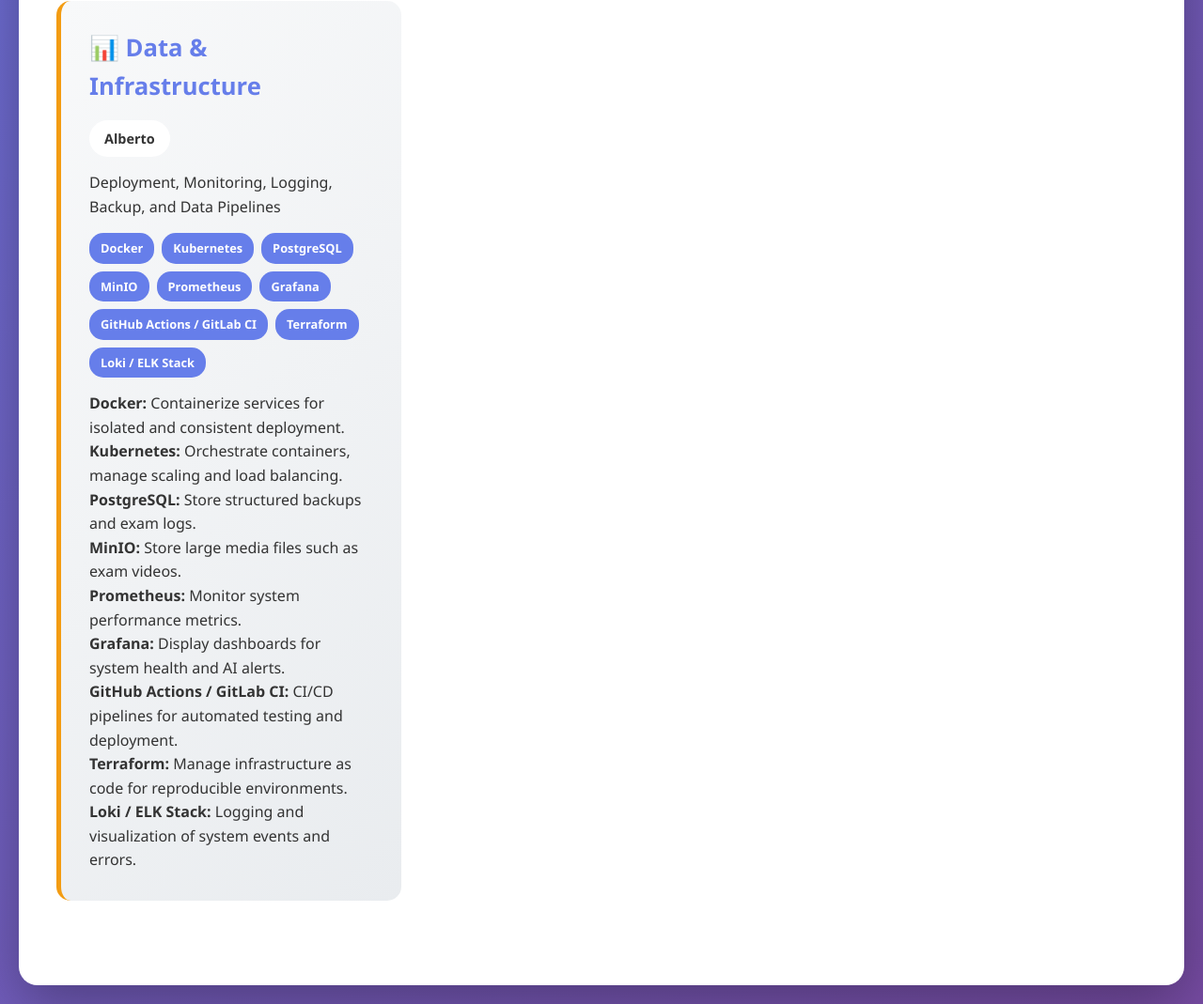
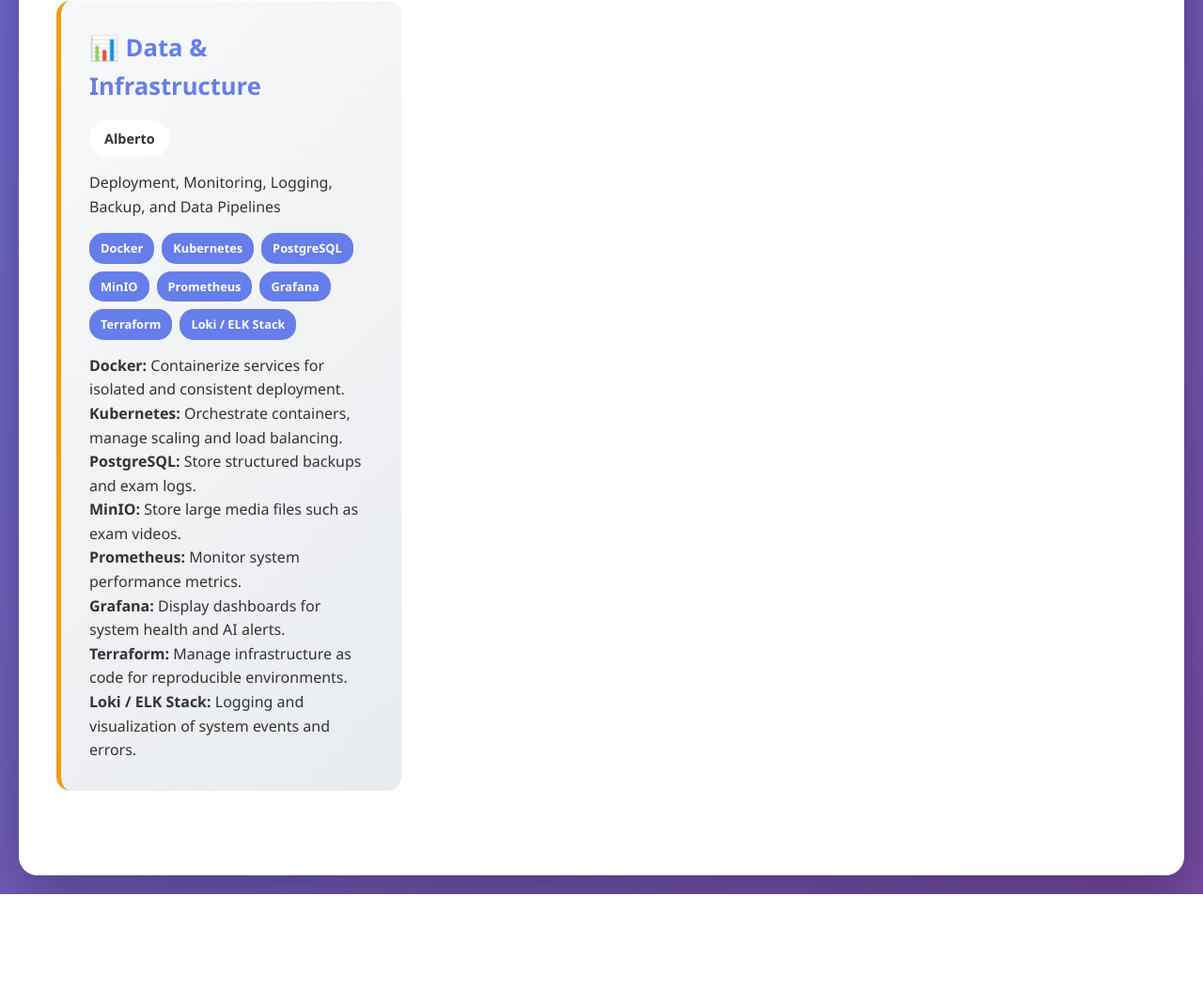
Before and after one commit to AlbertoGeorge/graduation-project-roadmap, a plain HTML site: page teamtool.html in a window 1280 px wide. Shown: the part 1451-2520 px from the top of the page at 94% size. After the commit the page ends 2403 px from the top, so only its background shows below. Drawn offline with Linux system fonts and the light colour scheme.

```diff
--- a/teamtool.html
+++ b/teamtool.html
@@ -137,7 +137,7 @@
                     <span class="tool">MinIO</span>
                     <span class="tool">Prometheus</span>
                     <span class="tool">Grafana</span>
-                    <span class="tool">GitHub Actions / GitLab CI</span>
+                    <!-- <span class="tool">GitHub Actions / GitLab CI</span> -->
                     <span class="tool">Terraform</span>
                     <span class="tool">Loki / ELK Stack</span>
                 </div>
@@ -149,7 +149,7 @@
                     <p><strong>MinIO:</strong> Store large media files such as exam videos.</p>
                     <p><strong>Prometheus:</strong> Monitor system performance metrics.</p>
                     <p><strong>Grafana:</strong> Display dashboards for system health and AI alerts.</p>
-                    <p><strong>GitHub Actions / GitLab CI:</strong> CI/CD pipelines for automated testing and deployment.</p>
+                    <!-- ~<p><strong>GitHub Actions / GitLab CI:</strong> CI/CD pipelines for automated testing and deployment.</p> -->
                     <p><strong>Terraform:</strong> Manage infrastructure as code for reproducible environments.</p>
                     <p><strong>Loki / ELK Stack:</strong> Logging and visualization of system events and errors.</p>
                 </div>
```
